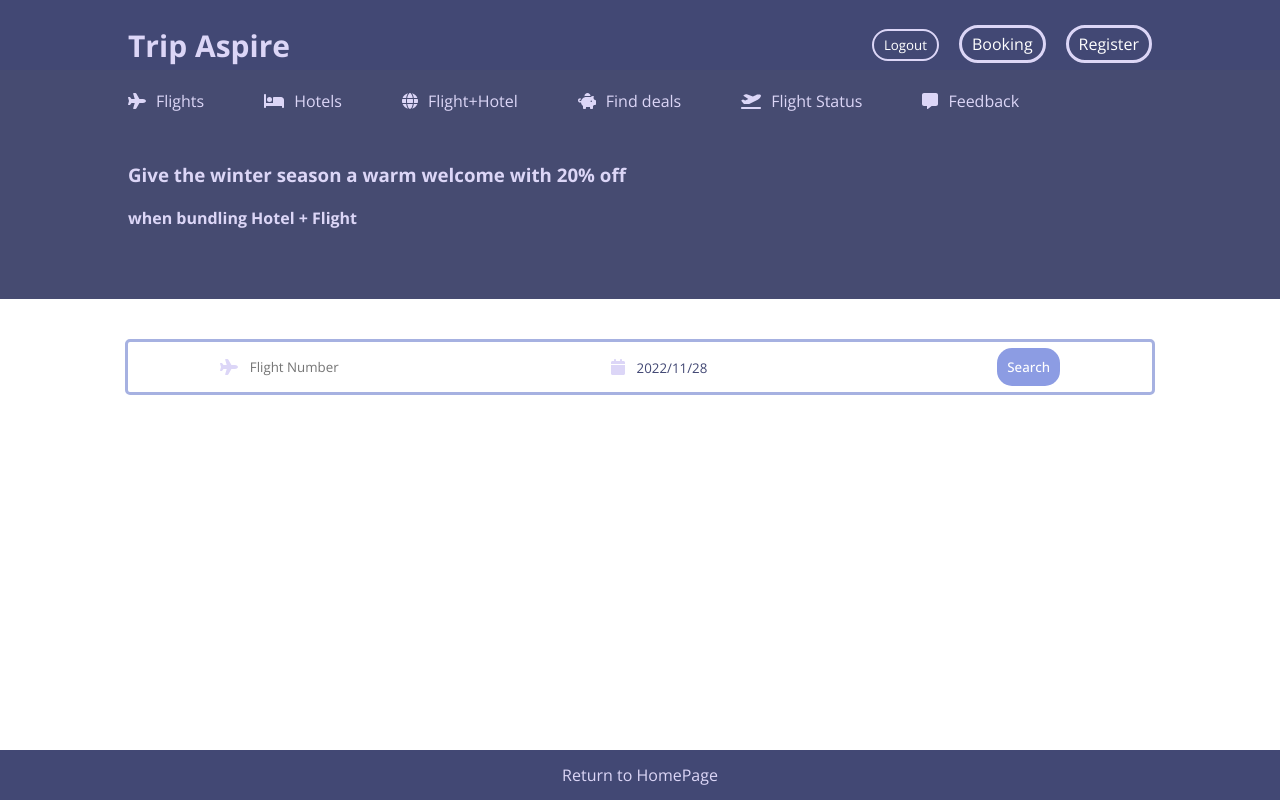
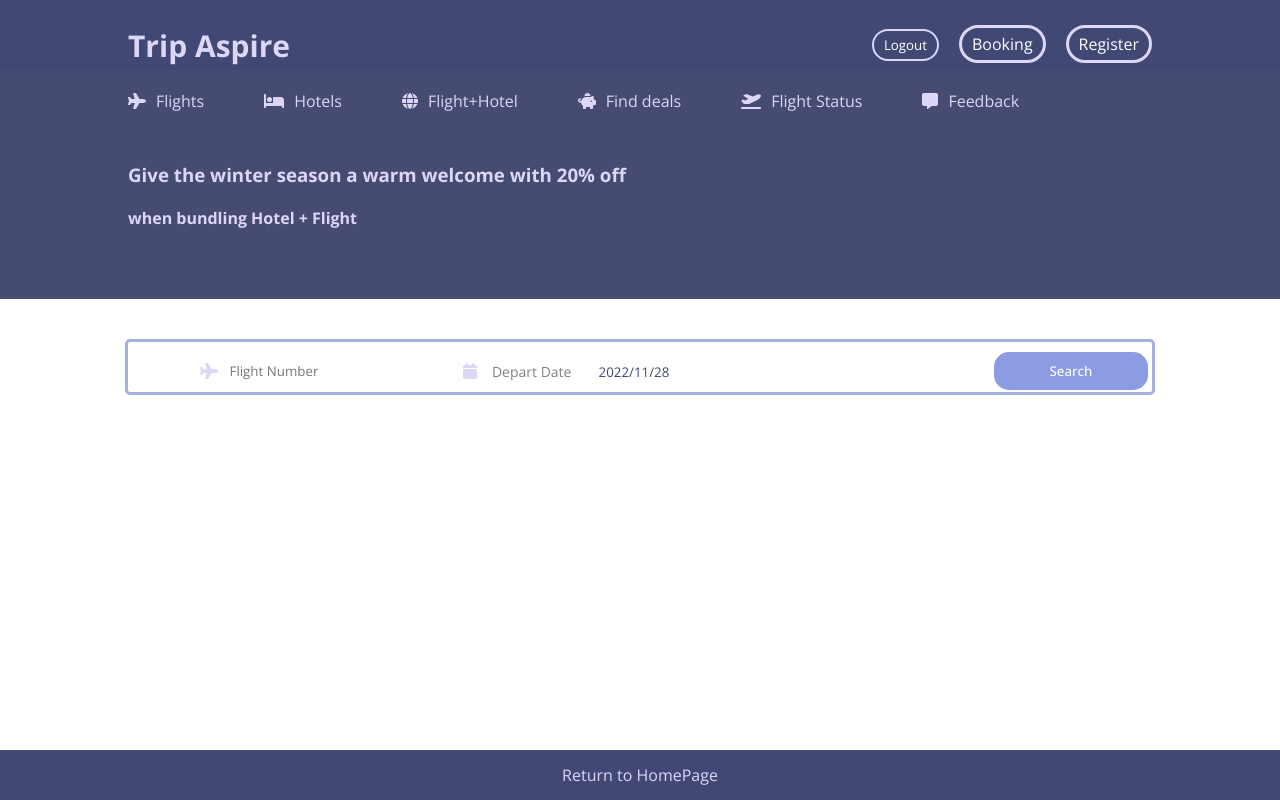
Before and after one commit to dmyneni98/5391, a React (Create React App) app in the folder client/: page /flightStatus in a window 1280 px wide. Built offline with nearby package versions, Linux system fonts and the light colour scheme.

Commit message:
modify flight  status search bar

```diff
--- a/client/src/App.js
+++ b/client/src/App.js
@@ -22,6 +22,7 @@ import Bundle from "./pages/Bundle/Bundle";
 import FlightStatus from "./pages/flightStatus/FlightStatus";
 import HotelCheckout from "./pages/hotelCheckout/HotelCheckout";
 import BundleCheckout from "./pages/bundleCheckout/BundleCheckout";
+import FlightStatusResult from "./pages/flightStatus/flightStatusResult";
 
 
 function App() {
@@ -43,6 +44,7 @@ function App() {
         <Route path="/hotels/:id" element={<Hotel/>}/>
         <Route path="/bundle" element={<Bundle/>}/>
         <Route path="/flightStatus" element={<FlightStatus/>}/>
+        <Route path="/flightStatus/Result" element={<FlightStatusResult/>}/>
         <Route path="/bundle/Checkout" element={<BundleCheckout/>}/>
         <Route path="/hotelCheckout" element={<HotelCheckout/>}/>
       </Routes>
--- a/client/src/components/flightStatusBar/FlightStatusBar.jsx
+++ b/client/src/components/flightStatusBar/FlightStatusBar.jsx
@@ -11,24 +11,14 @@ import DatePicker from "react-datepicker";
 import "react-datepicker/dist/react-datepicker.css";
 import { useNavigate} from "react-router-dom";
 
-
-
-
 function FlightStatus(){
 
-    const [startDate, setStartDate] = useState(new Date());
-    const [flightsOrder, setFlightsOrder] = useState([])
-
-
-
-
+    const [departDate, setDepartDate] = useState(new Date());
+    const [flightNum, setFlightsNum] = useState("")
 
     const navigate = useNavigate()
-
-
-
-    const handleSearch =()=> {
-        navigate("/flightList",{state:{flightsOrder,startDate}});
+    const handleSearchStatus =()=> {
+        navigate("/flightStatus/Result",{state:{flightNum,departDate}});
     }
 
     return(
@@ -36,23 +26,25 @@ function FlightStatus(){
         <div className="flightSearchContainer">
 
             <div className="flightSearchWrapper">
-                <div className="flightSearch">
+                <div className="flightStatus">
 
-                <div className="flightSearchItem">
+                <div className="flightStatusSearchItem">
                     <FontAwesomeIcon icon={faPlane} className="searchIcon" />
                     <input
                         type="text"
                         placeholder="Flight Number"
                         className="searchInput"
-                        onChange={e=>flightsOrder(e.target.value.toLowerCase())}/>
+                        onChange={e=>(setFlightsNum(e.target.value))}/>
                 </div>
 
-                <div className="flightSearchItem">
+                <div className="flightStatusDate">
+
                     <FontAwesomeIcon icon={faCalendar} className="searchIcon" />
+                    <div className="status-date">Depart Date</div>
                     <DatePicker
 
-                        selected={startDate}
-                        onChange={(date) => setStartDate(date)}
+                        selected={departDate}
+                        onChange={(date) => setDepartDate(date)}
                         dateFormat="yyyy/MM/dd"
                         minDate={new Date()}
                         showYearDropdown
@@ -62,15 +54,18 @@ function FlightStatus(){
                 </div>
 
 
-                <div className="flightSearchItem">
+                <div className="flightStatusSearchItem">
 
-            <button className="flight-buttom" onClick={handleSearch}>
+            <button className="flightStatusSearch-buttom" onClick={handleSearchStatus}>
             Search
             </button>
 
-        </div>
             </div>
-   </div>
+            </div>
+
+
+
+             </div>
 
         </div>
 
--- a/client/src/components/flightStatusBar/flightStatusBar.css
+++ b/client/src/components/flightStatusBar/flightStatusBar.css
@@ -1,10 +1,10 @@
-.flightSearch {
+.flightStatus {
     height: 30px;
     background-color: white;
     border: 3px solid #A6B1E1;
-    display: flex;
+    display: grid;
     align-items: center;
-    justify-content: space-around;
+    grid-template-columns: 5fr 8fr 3fr;
     padding: 10px 0px;
     border-radius: 5px;
     width: 100%;
@@ -17,16 +17,29 @@
     justify-content: center;
     display: flex;
     margin-top: 10px;
+    align-items: center;
   }
 
   .searchIcon {
     color: #DCD6F7;
   }
 
-  .flightSearchItem {
+  .flightStatusSearchItem {
     display: flex;
     align-items: center;
     gap: 10px;
+    width: 100%;
+    margin-left:15px;
+        align-items: center;
+    justify-content: center;
+  }
+  .flightStatusDate {
+    display: grid;
+    grid-template-columns: 1fr 5fr 20fr;
+    align-items: center;
+    gap: 10px;
+    width: 100%;
+    margin-left:15px
   }
 
   .searchInput {
@@ -35,7 +48,11 @@
     color:#424874;
 
   }
-
+  .status-date{
+    color:grey;
+    font-size: 14px;
+    margin-right: 0px;
+  }
   .searchText {
     color: hsl(229, 61%, 72%);
     cursor: pointer;
@@ -51,9 +68,9 @@
     color:#424874;
 
   }
-  .flight-buttom{
+  .flightStatusSearch-buttom{
     background-color: hsl(229, 61%, 72%);
-
+    width: 80%;
     color: white;
     font-weight: 500;
     border: none;
@@ -61,7 +78,7 @@
     cursor: pointer;
     border-radius: 15px;
   }
-  .flight-buttom:hover{
+  .flightStatusSearch-buttom:hover{
     background-color:  #DCD6F7;
     color:#424874;
 }
--- a/client/src/pages/orderFlight/OrderFlight.jsx
+++ b/client/src/pages/orderFlight/OrderFlight.jsx
@@ -288,7 +288,7 @@ function OrderFlight(){
                                         <div> Security Code (CVV)</div>
                                         <input type="text" className="cardInput" name="CVV" id="CVV" />
                                     </div>
-                                    <button className="fightOrderBTN" onClick={placeFlightOrder}>Place Order</button>
+
                                 </form>
 
                             </div>
@@ -297,7 +297,7 @@ function OrderFlight(){
                         <div>
 
                     </div>
-
+                    <button className="fightOrderBTN" onClick={placeFlightOrder}>Place Order</button>
                     </div>
                 </div>
                 </div>
```
